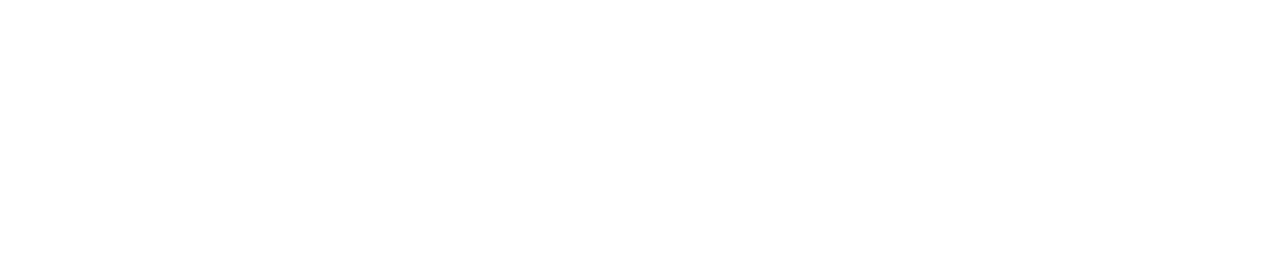
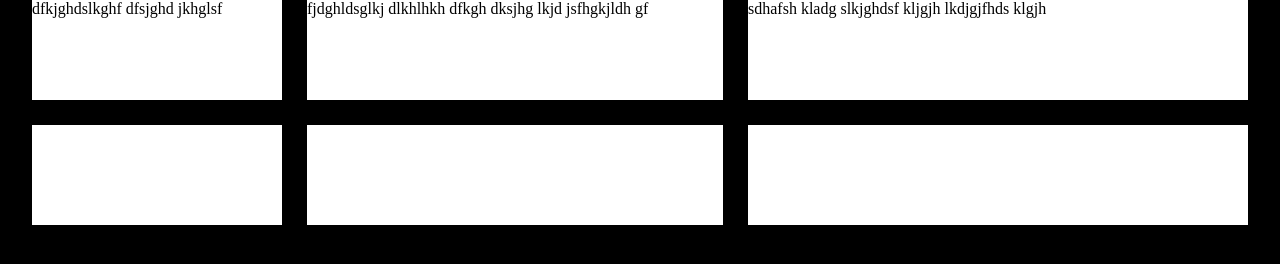
Before and after one commit to Sneopik/tms_additional, a plain HTML site: page index.html in a window 1280 px wide. Drawn offline with Linux system fonts and the light colour scheme.

Commit message:
minmax property

```diff
--- a/index.html
+++ b/index.html
@@ -10,7 +10,16 @@
 </head>
 
 <body>
-
+    <section class="wrapper">
+        <div class="content box-list">
+            <div class="box">dfkjghdslkghf dfsjghd jkhglsf</div>
+            <div class="box"> fjdghldsglkj dlkhlhkh dfkgh dksjhg lkjd jsfhgkjldh gf</div>
+            <div class="box"> sdhafsh kladg slkjghdsf kljgjh lkdjgjfhds klgjh</div>
+            <div class="box"></div>
+            <div class="box"></div>
+            <div class="box"></div>
+        </div>
+    </section>
 </body>
 
 </html>
--- a/style.css
+++ b/style.css
@@ -3,3 +3,30 @@
 	margin: 0;
 	box-sizing: border-box;
 }
+
+.wrapper {
+	background-color: #000000;
+	min-height: 100vh;
+}
+
+.content {
+	max-width: calc(1400px + 32px * 2);
+	padding: 0 32px;
+	margin: 0 auto;
+}
+
+.box-list {
+	display: grid;
+	grid-template-columns: minmax(50px, 250px) minmax(150px, 1fr) minmax(
+			10px,
+			500px
+		);
+	column-gap: 25px;
+	row-gap: 25px;
+}
+
+.box {
+	width: 100%;
+	height: 100px;
+	background-color: #ffffff;
+}
```
